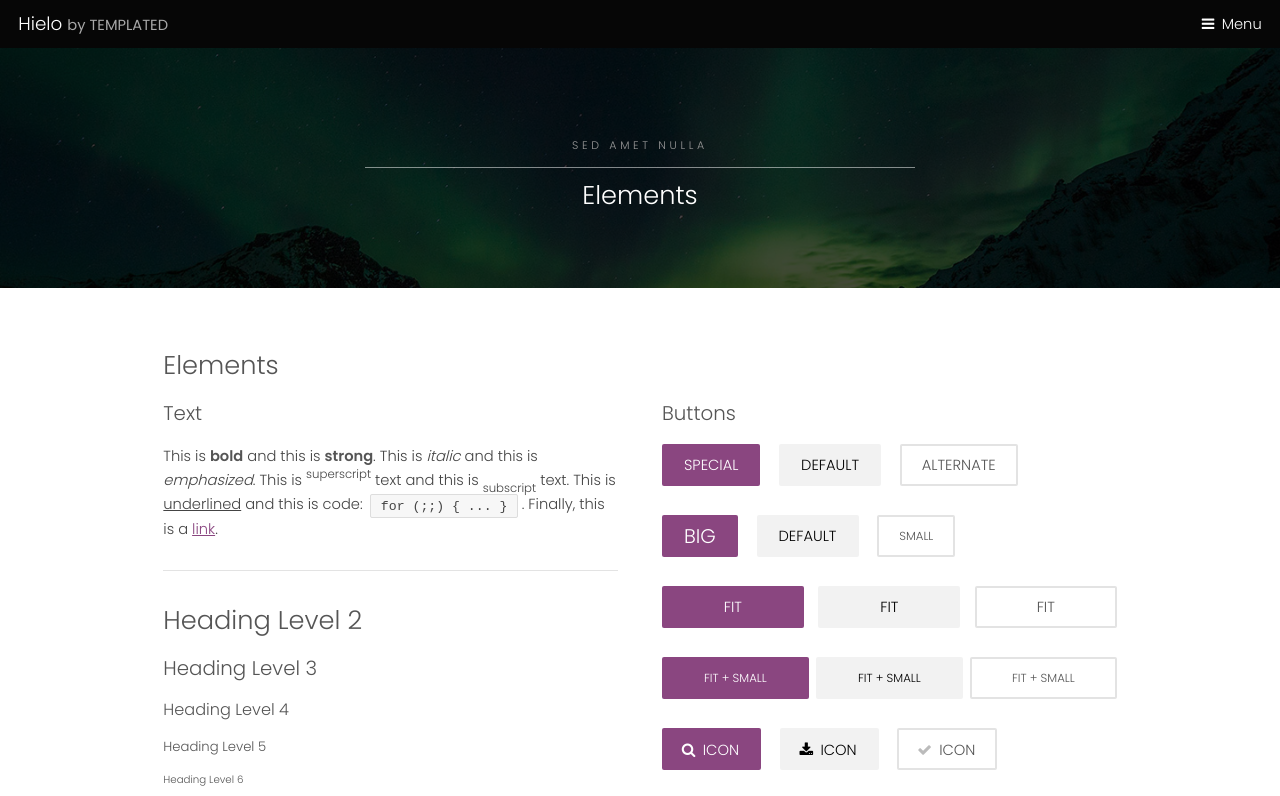
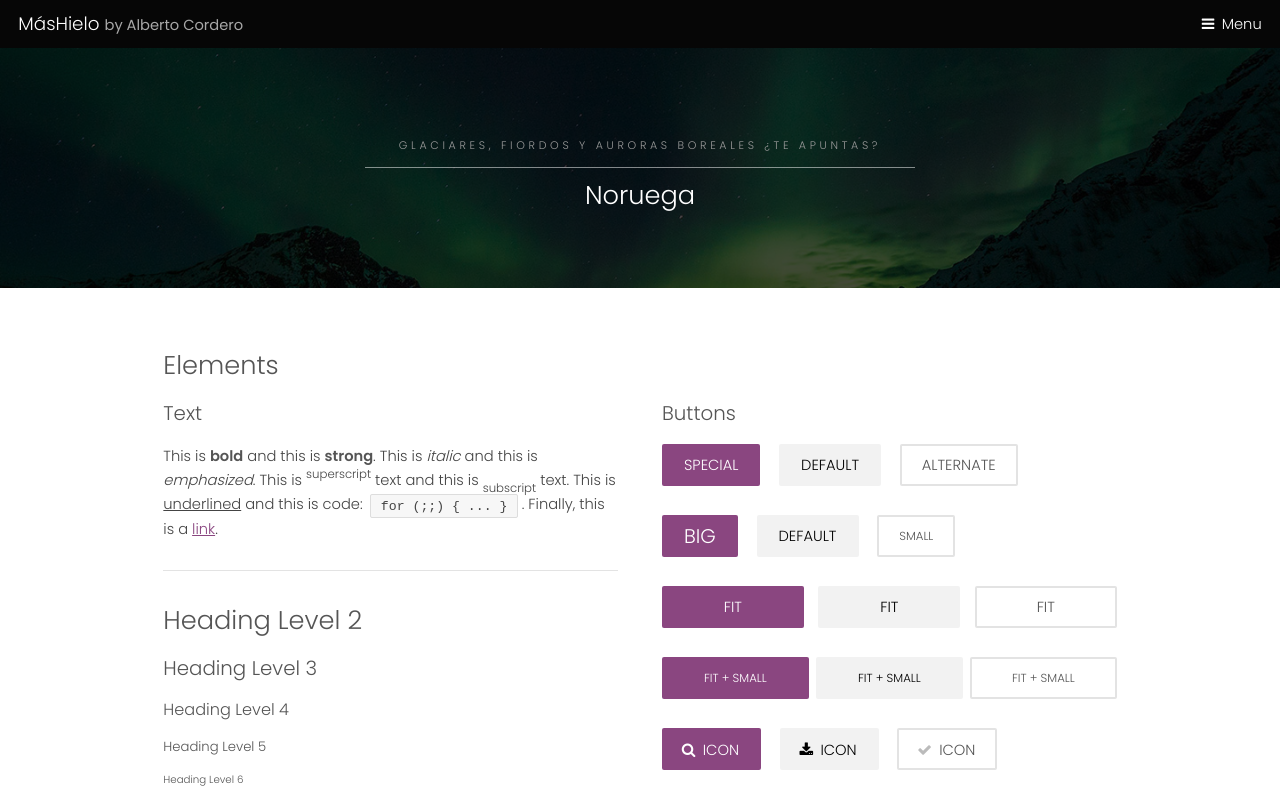
Before and after one commit to alcorbar/05_REP_MASHIELO, a plain HTML site: page noruega.html in a window 1280 px wide. Shown: the top 796 px of the page. Drawn offline with Linux system fonts and the light colour scheme.

Commit message:
Creamos sección Noruega desde NetBeans

```diff
--- a/elements.html
+++ b/noruega.html
@@ -6,7 +6,7 @@
 -->
 <html>
 	<head>
-		<title>Hielo by TEMPLATED</title>
+		<title>MásHielo by Alberto Cordero</title>
 		<meta charset="utf-8" />
 		<meta name="viewport" content="width=device-width, initial-scale=1" />
 		<link rel="stylesheet" href="assets/css/main.css" />
@@ -15,7 +15,7 @@
 
 		<!-- Header -->
 			<header id="header">
-				<div class="logo"><a href="index.html">Hielo <span>by TEMPLATED</span></a></div>
+				<div class="logo"><a href="index.html">MásHielo <span>by Alberto Cordero</span></a></div>
 				<a href="#menu">Menu</a>
 			</header>
 
@@ -23,8 +23,8 @@
 			<nav id="menu">
 				<ul class="links">
 					<li><a href="index.html">Home</a></li>
-					<li><a href="generic.html">Generic</a></li>
-					<li><a href="elements.html">Elements</a></li>
+					<li><a href="groenlandia.html">Groenlandia</a></li>
+					<li><a href="noruega.html">Noruega</a></li>
 				</ul>
 			</nav>
 
@@ -32,8 +32,8 @@
 			<section id="One" class="wrapper style3">
 				<div class="inner">
 					<header class="align-center">
-						<p>Sed amet nulla</p>
-						<h2>Elements</h2>
+						<p>GLACIARES, FIORDOS Y AURORAS BOREALES ¿TE APUNTAS?</p>
+                                                <h2>Noruega</h2>
 					</header>
 				</div>
 			</section>
```
Also changed, not shown: groenlandia.html (+1 -1 lines), index.html (+1 -1 lines).
